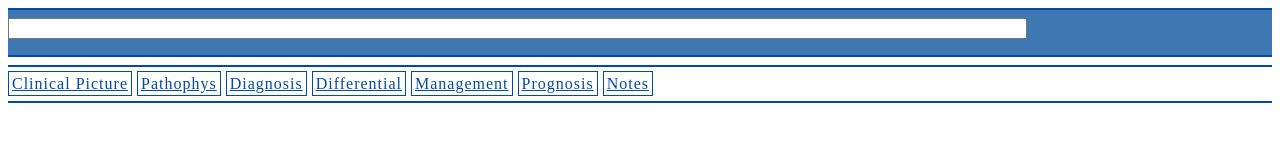
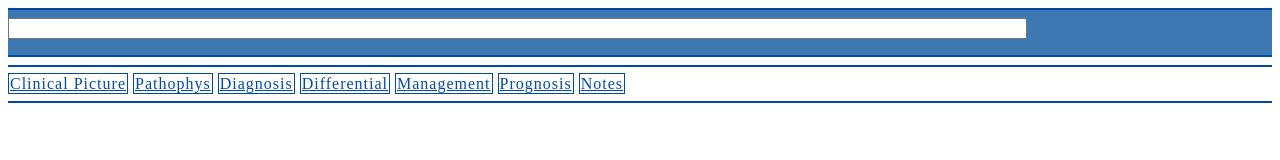
Before and after one commit to rgmcdssa/NotesApp, a plain HTML site: page index.html in a window 1280 px wide. Drawn offline with Linux system fonts and the light colour scheme.

Commit message:
Update style.css

```diff
--- a/css/style.css
+++ b/css/style.css
@@ -32,7 +32,7 @@
 a {
     text-decoration: underline;
     border: 1px solid #004BA8;
-    padding: 3px;
+    padding: 1px;
 }
 
 hr {
```
